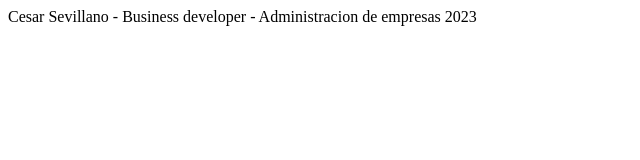
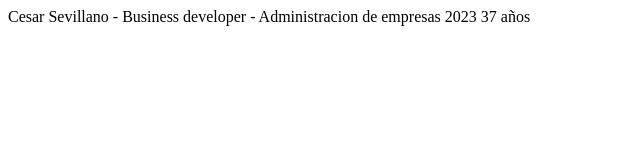
Before and after one commit to cesaraskmen/bootcamp-frontend-g14, a plain HTML site: page index.html in a window 1280 px wide. Shown: the full height of the page, 0-640 px from the left. Drawn offline with Linux system fonts and the light colour scheme.

Commit message:
modifique algo rapido

```diff
--- a/index.html
+++ b/index.html
@@ -9,5 +9,6 @@
 <body>
     Cesar Sevillano - Business developer
     - Administracion de empresas 2023
+    37 años
 </body>
 </html>
```
